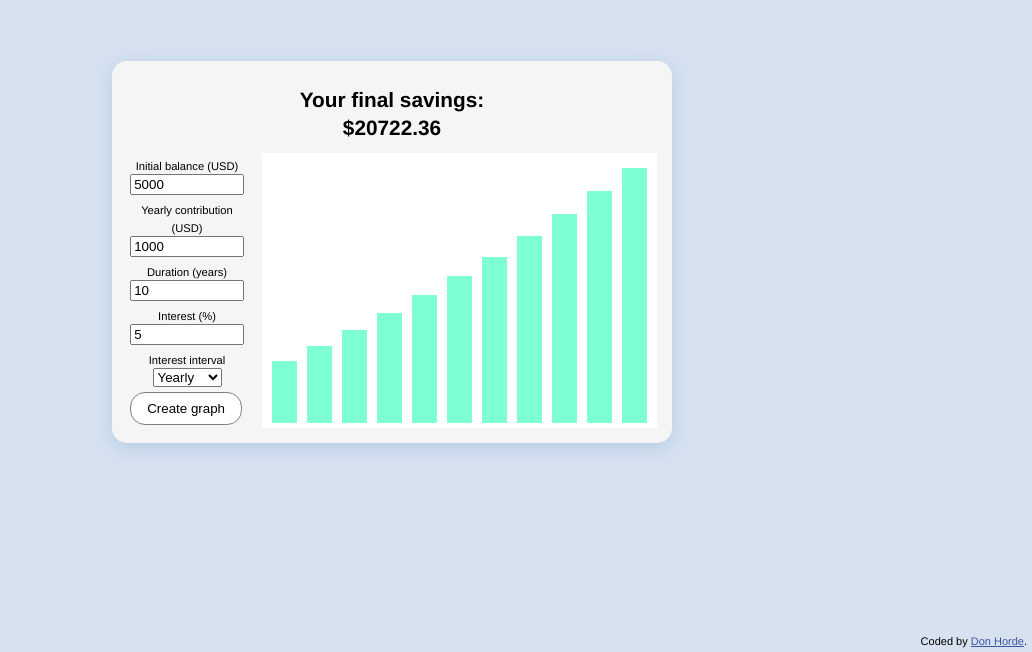
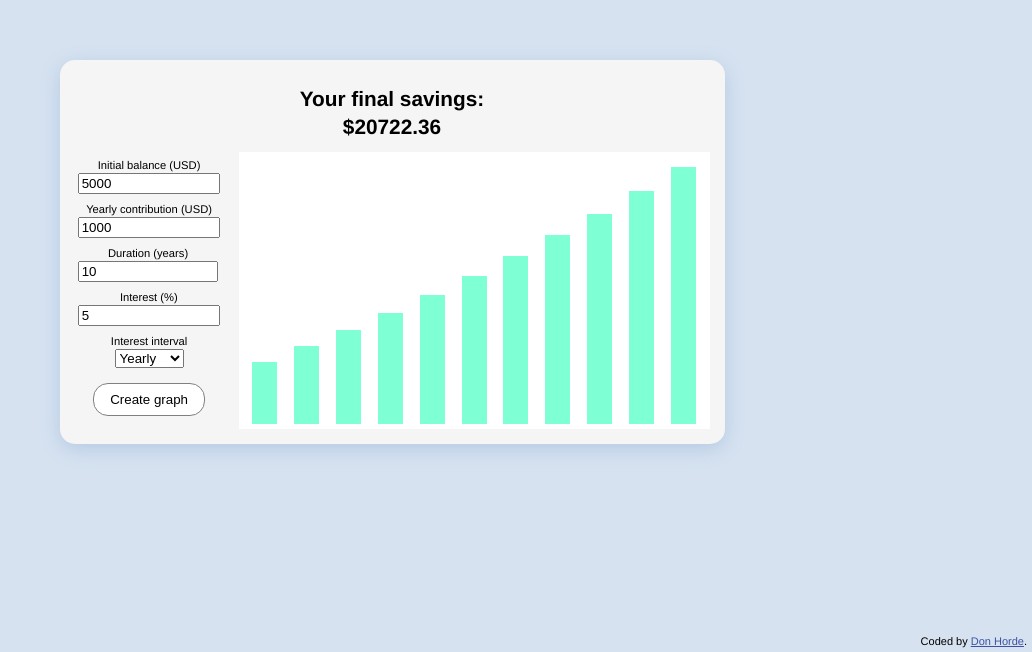
Before and after one commit to donhorde/compound, a plain HTML site: page index.html in a window 1280 px wide. Shown: the part 148-800 px from the top of the page, without its empty margins (248-1280 px from the left). Drawn offline with Linux system fonts and the light colour scheme.

Commit message:
add button margins, adjust .controls & .main-box widths

```diff
--- a/style.css
+++ b/style.css
@@ -29,6 +29,7 @@ button {
     padding: 8px 16px;
     border: 1px solid grey;
     cursor: pointer;
+    margin: 10px auto;
 }
 
 button:hover {
@@ -49,6 +50,7 @@ input:out-of-range, input:out-of-range:focus, input:invalid {
 .graph-container {
     padding: 20px 5px 0px 5px;
     background-color: white;
+    min-width: 420px;
     width: 100%;
     display: flex;
     justify-content: space-around;
@@ -77,7 +79,6 @@ input:out-of-range, input:out-of-range:focus, input:invalid {
     align-items: center;
     flex-direction: column;
     background-color: whitesmoke;
-    max-width: 35rem;
     max-height: 35rem;
     margin: 20px;
     padding: 15px;
@@ -98,6 +99,7 @@ input:out-of-range, input:out-of-range:focus, input:invalid {
 
 .controls {
     padding: 0.2rem;
+    width: 200px;
     display: flex;
     flex-wrap: wrap;
     /* grid-template-columns: 50% 50%;
```
